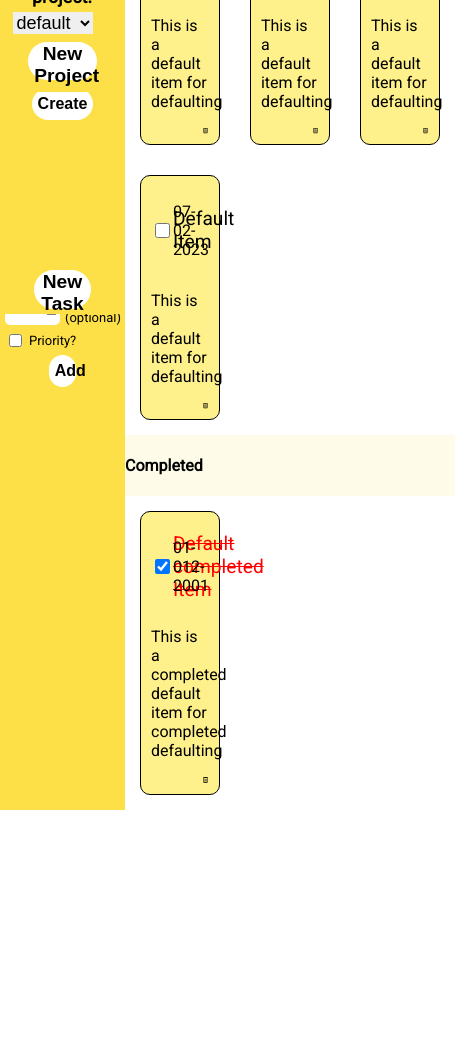
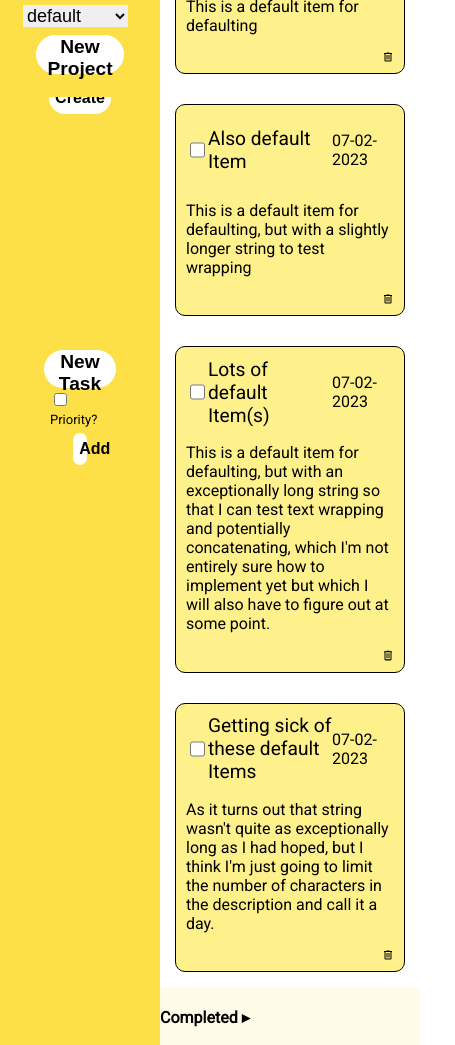
Before and after one commit to NJRFirstOfHisName/to-do-list, a website built with webpack: page index.html in a window 390 px wide. Shown: the part 177-1222 px from the top of the page, 455 px wide, since content can reach past the window. Before the commit the page ends 987 px from the top, so only its background shows below. Built offline with nearby package versions, Linux system fonts and the light colour scheme.

Commit message:
Make task cards flexible and set limits to user-entered values

```diff
--- a/index.html
+++ b/index.html
@@ -19,7 +19,7 @@
             <button type="button" id="projectFormButton">New Project</button>
             <div id="projectWrapper">
                 <form id="projectAdd">
-                    <input type="text" id="projectInput" placeholder="Project name">
+                    <input type="text" id="projectInput" maxlength="15" placeholder="Project name">
                     <p id="projectError" class="priority"></p>
                     <button type="button" id="newProject">Create</button>
                 </form>
@@ -27,8 +27,8 @@
             <button type="button" id="inputFormButton">New Task</button>
             <div id="inputWrapper" class="open">
                 <form id="inputForm">
-                    <input type="text" id="titleInput" placeholder="Title">
-                    <textarea id="descriptionForm" placeholder="Description" rows="5"></textarea>
+                    <input type="text" id="titleInput" maxlength="20" placeholder="Title">
+                    <textarea id="descriptionForm" maxlength="250" placeholder="Description (max 250 characters)" rows="5"></textarea>
                     <input type="date" name="dueDate" id="dueDate">
                     <label for="dueDate" id="dueDateLabel">Date due (optional)</label>
                     <div id="priorityDiv">
@@ -39,13 +39,14 @@
                 </form>
             </div>
         </div id="sidebar">
-
         <div id="container">
             <h4>Tasks</h4>
             <div id="tdList">
             </div>
-            <h4>Completed</h4>
-            <div id="completedList">
+            <h4 id="expandCompleted">Completed ▸</h4>
+            <div id="completedWrapper">
+                <div id="completedList" class="collapsed">
+                </div>
             </div>
         </div>
 
--- a/src/index.js
+++ b/src/index.js
@@ -10,9 +10,9 @@ const project = document.getElementById('projects');
 
 //Hard-coded entries to simplify testing, will be deleted once project is finished
     const defaultList = new ListItem("Default Item","This is a default item for defaulting","07-02-2023",false, "defaultProject");
-    const defaultList2 = new ListItem("Default Item","This is a default item for defaulting","07-02-2023",false, "defaultProject");
-    const defaultList3 = new ListItem("Default Item","This is a default item for defaulting","07-02-2023",false, "defaultProject");
-    const defaultList4 = new ListItem("Default Item","This is a default item for defaulting","07-02-2023",false, "defaultProject");
+    const defaultList2 = new ListItem("Also default Item","This is a default item for defaulting, but with a slightly longer string to test wrapping","07-02-2023",false, "defaultProject");
+    const defaultList3 = new ListItem("Lots of default Item(s)","This is a default item for defaulting, but with an exceptionally long string so that I can test text wrapping and potentially concatenating, which I'm not entirely sure how to implement yet but which I will also have to figure out at some point.","07-02-2023",false, "defaultProject");
+    const defaultList4 = new ListItem("Getting sick of these default Items","As it turns out that string wasn't quite as exceptionally long as I had hoped, but I think I'm just going to limit the number of characters in the description and call it a day.","07-02-2023",false, "defaultProject");
     const defaultCompleted = new ListItem("Default completed Item","This is a completed default item for completed defaulting","01-012-2001",true, "defaultProject");
     const testList = new ListItem("Test Item","This is a test item for testing","09-11-2050", false, "testProject");
     const testCompleted = new ListItem("Test completed Item","This is a completed test item for completed testing","11-11-1111", true, "testProject")
@@ -30,6 +30,7 @@ project.addEventListener('change', () => {
     printProject(fullList, project.value);
 })
 
+//Expands or collapses the form for adding a project when button is pressed
 document.getElementById('projectFormButton').addEventListener('click', () => {
     const projectAdd = document.getElementById('projectAdd');
     projectAdd.classList.toggle('expanded');
@@ -74,6 +75,18 @@ container.addEventListener('click', (element) => {
         printListItem(fullList[toggleIndex])
         parent.remove();
     }
+    //If 'Completed' header is clicked, expands the list of completed tasks
+    if(element.target.id === "expandCompleted"){
+        //Ridiculous chained DOM list points to the completedList div to check if it's collapsed
+        if(element.target.nextElementSibling.firstElementChild.classList.contains('collapsed')) {
+            element.target.innerHTML = "Completed ▿"
+        } else {
+            element.target.innerHTML = "Completed ▸"
+        }
+        const completedList = document.getElementById('completedList');
+        completedList.classList.toggle('expanded');
+        completedList.classList.toggle('collapsed');
+    }
 })
 
 //Expands or collapses form for adding a new task when button is pressed
--- a/src/style.css
+++ b/src/style.css
@@ -6,7 +6,7 @@ html {
 body {
     margin: 0;
     display: grid;
-    grid-template-columns: 1fr 4fr;
+    grid-template-columns: minmax(10em, 1fr) 4fr;
     height: 100%;
 }
 
@@ -104,12 +104,12 @@ input, textarea {
     display: grid;
     grid-template-columns: 1fr 1fr 1fr 1fr;
     gap: 5px;
-    margin: 5px;
+    margin: 50px;
     margin-top: -100%;
     transition: all 1s;
 }
 
-#inputForm.expanded, #projectAdd.expanded {
+#inputForm.expanded, #projectAdd.expanded, #completedList.expanded {
     margin-top: 0;
 }
 
@@ -155,15 +155,16 @@ input, textarea {
     background-color: #fefce8;
 }
 
-#container div{
+#tdList, #completedList {
     display: grid;
-    grid-template-columns: 1fr 1fr 1fr;
+    grid-template-columns: repeat(auto-fill, minmax(15em, 1fr));
     gap: 20px;
     background-color: white;
     padding: 10px;
 }
 
-#container div div{
+.entry{
+    display: grid;
     grid-template-columns: .25fr 1fr 1fr 1fr;
     grid-template-areas:
         "check title title dueDate"
@@ -203,7 +204,6 @@ input, textarea {
 .delete {
     grid-area: delete;
     width: 20%;
-    /* filter: invert(30%) sepia(83%) saturate(570%) hue-rotate(354deg) brightness(89%) contrast(92%); */
     align-self: end;
     justify-self: end;
 }
@@ -212,6 +212,11 @@ input, textarea {
     color: red;
 }
 
-#inputform {
-    margin: 50px;
+#completedWrapper {
+    overflow: hidden;
 }
+
+#completedList {
+    margin-top: -100%;
+    transition: all 1s;
+}
```
Also changed, not shown: dist/index.html, dist/index.js.
